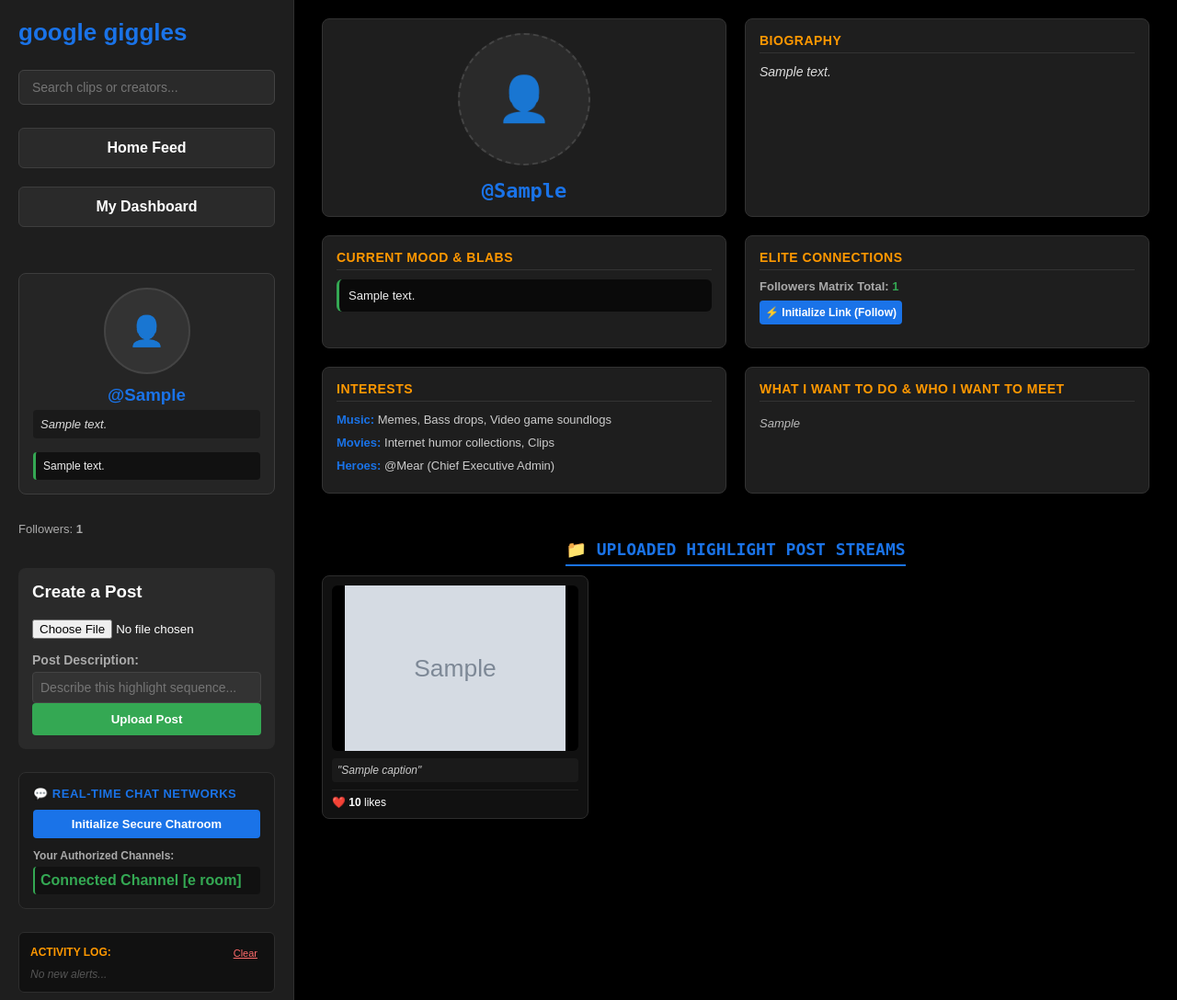
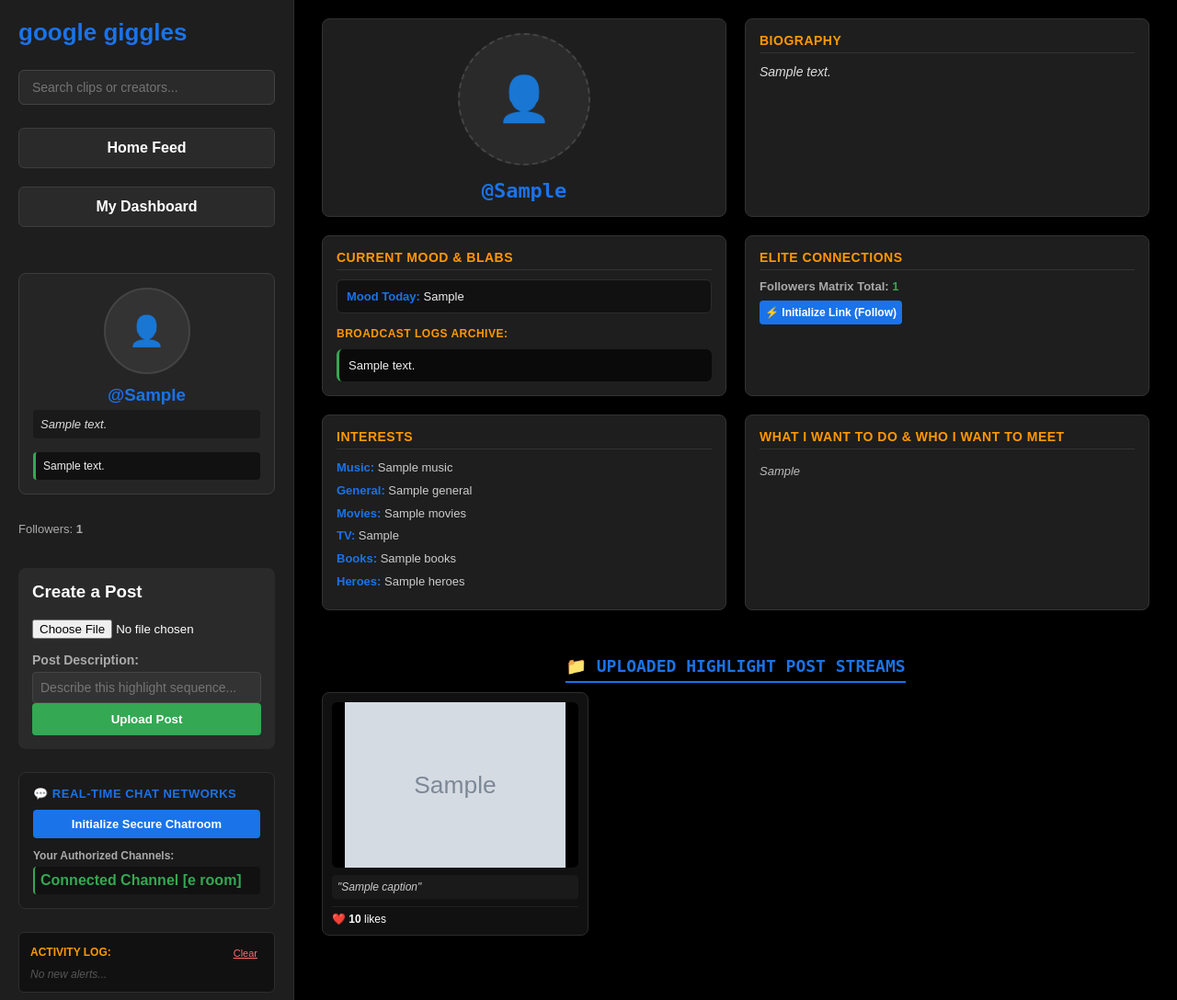
Before and after one commit to MEAR962/google-giggles, a Flask app: template templates/feed.html in a window 1280 px wide. Shown: the whole page at 92% size. Run offline with Flask 3, Linux system fonts and the light colour scheme; the template is opened without the code that fills it: most values are stand-ins (such as "Sample title", 1, 10 or a date in 2020); grey boxes marked "Sample" are stand-in pictures; data that the repository does not hold is empty.

Commit message:
Enhance user mood and interests sections
Added dynamic mood input and interests update form for user profiles.

```diff
--- a/templates/feed.html
+++ b/templates/feed.html
@@ -263,12 +263,28 @@
             <!-- BOX 3: CURRENT MOOD & STATUS TICKER JOURNAL -->
             <div style="background: #1e1e1e; border: 1px solid #333; padding: 15px; border-radius: 8px; text-align: left;">
                 <h3 style="margin: 0 0 10px 0; color: #ff9800; font-size: 14px; text-transform: uppercase; border-bottom: 1px solid #333; padding-bottom: 5px; letter-spacing: 0.5px;">Current Mood & Blabs</h3>
-                <div style="max-height: 150px; overflow-y: auto; display: flex; flex-direction: column; gap: 8px; margin-top: 5px;">
+
+                <!-- Part A: Dynamic Daily Mood Ticker Input Line -->
+                <div style="margin-bottom: 15px; background: #111; padding: 10px; border-radius: 6px; border: 1px solid #2d2d2d;">
+                    {% if profile_view.lower() == current_user.lower() %}
+                        <form action="/update_mood" method="POST" style="display: flex; gap: 8px; align-items: center;">
+                            <span style="font-weight: bold; font-size: 13px; color: #1a73e8; white-space: nowrap;"> Mood Status:</span>
+                            <input type="text" name="mood" value="{{ user_mood }}" placeholder="How are you feeling today?" style="flex:1; background: #000; color: white; border: 1px solid #444; padding: 6px; border-radius: 4px; font-size: 12px;">
+                            <button type="submit" class="submit-btn" style="background: #34a853; font-size: 11px; padding: 6px; width: auto; font-weight: bold; border-radius: 4px; border: none; cursor: pointer; color: white;">Set</button>
+                        </form>
+                    {% else %}
+                        <div style="font-size: 13px; color: #eee;"><strong style="color: #1a73e8;"> Mood Today:</strong> {{ user_mood if user_mood else "Cruising on the grid matrix..." }}</div>
+                    {% endif %}
+                </div>
+
+                <!-- Part B: Structural Status Logs Grid Deck Tracker -->
+                <div style="max-height: 120px; overflow-y: auto; display: flex; flex-direction: column; gap: 8px;">
+                    <div style="font-size: 12px; font-weight: bold; color: #ff9800; text-transform: uppercase; letter-spacing: 0.5px; margin-bottom: 2px;">Broadcast Logs Archive:</div>
                     {% if not target_statuses %}
                         <span style="color: #555; font-style: italic; font-size: 13px;">No broadcasted thoughts floating on the active ledger grids...</span>
                     {% endif %}
                     {% for status in target_statuses %}
-                        <div style="background: #0a0a0a; padding: 10px; border-radius: 6px; border-left: 3px solid #34a853; font-size: 13px; color: #eee; position: relative;">
+                        <div style="background: #0a0a0a; padding: 10px; border-radius: 6px; border-left: 3px solid #34a853; font-size: 13px; color: #eee; position: relative; text-align: left;">
                             {{ status.content }}
                             {% if profile_view.lower() == current_user.lower() %}
                             <form action="/delete/text_status_{{ status.timestamp }}.txt" method="POST" style="position: absolute; right: 8px; top: 8px; margin: 0;">
@@ -279,6 +295,7 @@
                     {% endfor %}
                 </div>
             </div>
+
 
             <!-- BOX 4: PEOPLE THE PERSON FOLLOWS (CONNECTIONS DECK) -->
             <div style="background: #1e1e1e; border: 1px solid #333; padding: 15px; border-radius: 8px; text-align: left;">
@@ -297,12 +314,31 @@
             <!-- BOX 5: CORE PROFILE INTERESTS MATRIX -->
             <div style="background: #1e1e1e; border: 1px solid #333; padding: 15px; border-radius: 8px; text-align: left;">
                 <h3 style="margin: 0 0 10px 0; color: #ff9800; font-size: 14px; text-transform: uppercase; border-bottom: 1px solid #333; padding-bottom: 5px; letter-spacing: 0.5px;">Interests</h3>
-                <div style="font-size: 13px; line-height: 1.6; color: #ccc;">
-                    <p style="margin: 4px 0;"><strong style="color: #1a73e8;">Music:</strong> Memes, Bass drops, Video game soundlogs</p>
-                    <p style="margin: 4px 0;"><strong style="color: #1a73e8;">Movies:</strong> Internet humor collections, Clips</p>
-                    <p style="margin: 4px 0;"><strong style="color: #1a73e8;">Heroes:</strong> @Mear (Chief Executive Admin)</p>
-                </div>
+
+                {% if profile_view.lower() == current_user.lower() %}
+                    <form action="/update_interests" method="POST" style="display: flex; flex-direction: column; gap: 8px;">
+                        <div style="display: grid; grid-template-columns: 80px 1fr; align-items: center; gap: 5px; font-size: 12px;">
+                            <strong style="color: #1a73e8;">Music:</strong> <input type="text" name="music" value="{{ user_interests.music }}" style="background: #0a0a0a; color: white; border: 1px solid #444; padding: 4px; border-radius: 4px;">
+                            <strong style="color: #1a73e8;">General:</strong> <input type="text" name="general" value="{{ user_interests.general }}" style="background: #0a0a0a; color: white; border: 1px solid #444; padding: 4px; border-radius: 4px;">
+                            <strong style="color: #1a73e8;">Movies:</strong> <input type="text" name="movies" value="{{ user_interests.movies }}" style="background: #0a0a0a; color: white; border: 1px solid #444; padding: 4px; border-radius: 4px;">
+                            <strong style="color: #1a73e8;">TV:</strong> <input type="text" name="tv" value="{{ user_interests.tv }}" style="background: #0a0a0a; color: white; border: 1px solid #444; padding: 4px; border-radius: 4px;">
+                            <strong style="color: #1a73e8;">Books:</strong> <input type="text" name="books" value="{{ user_interests.books }}" style="background: #0a0a0a; color: white; border: 1px solid #444; padding: 4px; border-radius: 4px;">
+                            <strong style="color: #1a73e8;">Heroes:</strong> <input type="text" name="heroes" value="{{ user_interests.heroes }}" style="background: #0a0a0a; color: white; border: 1px solid #444; padding: 4px; border-radius: 4px;">
+                        </div>
+                        <button type="submit" class="submit-btn" style="background: #34a853; font-size: 11px; padding: 6px; width: auto; align-self: flex-end; color: white; border: none; border-radius: 4px; cursor: pointer; font-weight: bold;">Save Interests</button>
+                    </form>
+                {% else %}
+                    <div style="font-size: 13px; line-height: 1.6; color: #ccc;">
+                        <p style="margin: 4px 0;"><strong style="color: #1a73e8;">Music:</strong> {{ user_interests.music }}</p>
+                        <p style="margin: 4px 0;"><strong style="color: #1a73e8;">General:</strong> {{ user_interests.general }}</p>
+                        <p style="margin: 4px 0;"><strong style="color: #1a73e8;">Movies:</strong> {{ user_interests.movies }}</p>
+                        <p style="margin: 4px 0;"><strong style="color: #1a73e8;">TV:</strong> {{ user_interests.tv }}</p>
+                        <p style="margin: 4px 0;"><strong style="color: #1a73e8;">Books:</strong> {{ user_interests.books }}</p>
+                        <p style="margin: 4px 0;"><strong style="color: #1a73e8;">Heroes:</strong> {{ user_interests.heroes }}</p>
+                    </div>
+                {% endif %}
             </div>
+
 
                        <!-- BOX 6: MISSION OBJECTIVES & CONTACT GRID MAP -->
             <div style="background: #1e1e1e; border: 1px solid #333; padding: 15px; border-radius: 8px; text-align: left; display: flex; flex-direction: column;">
```
